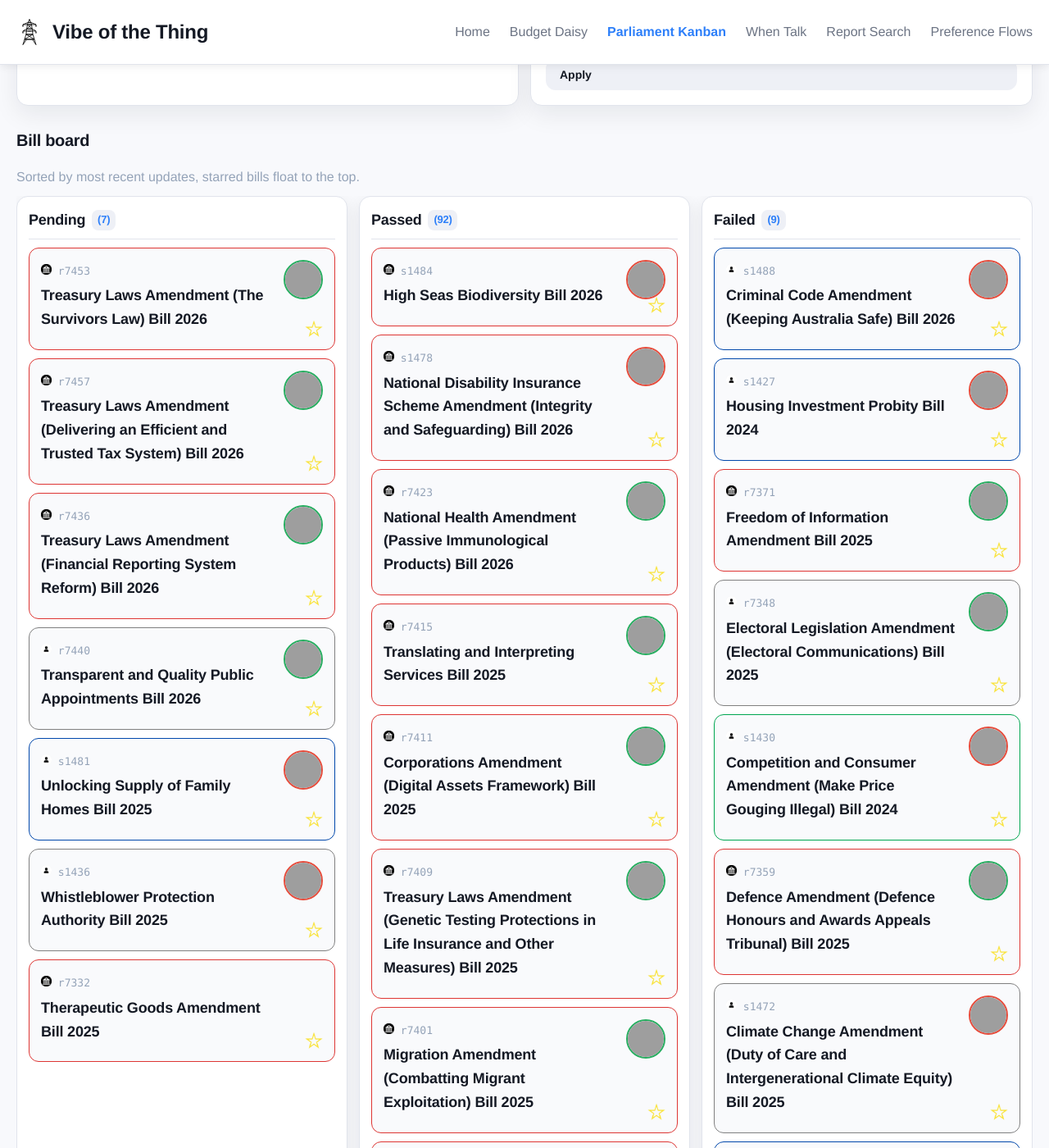
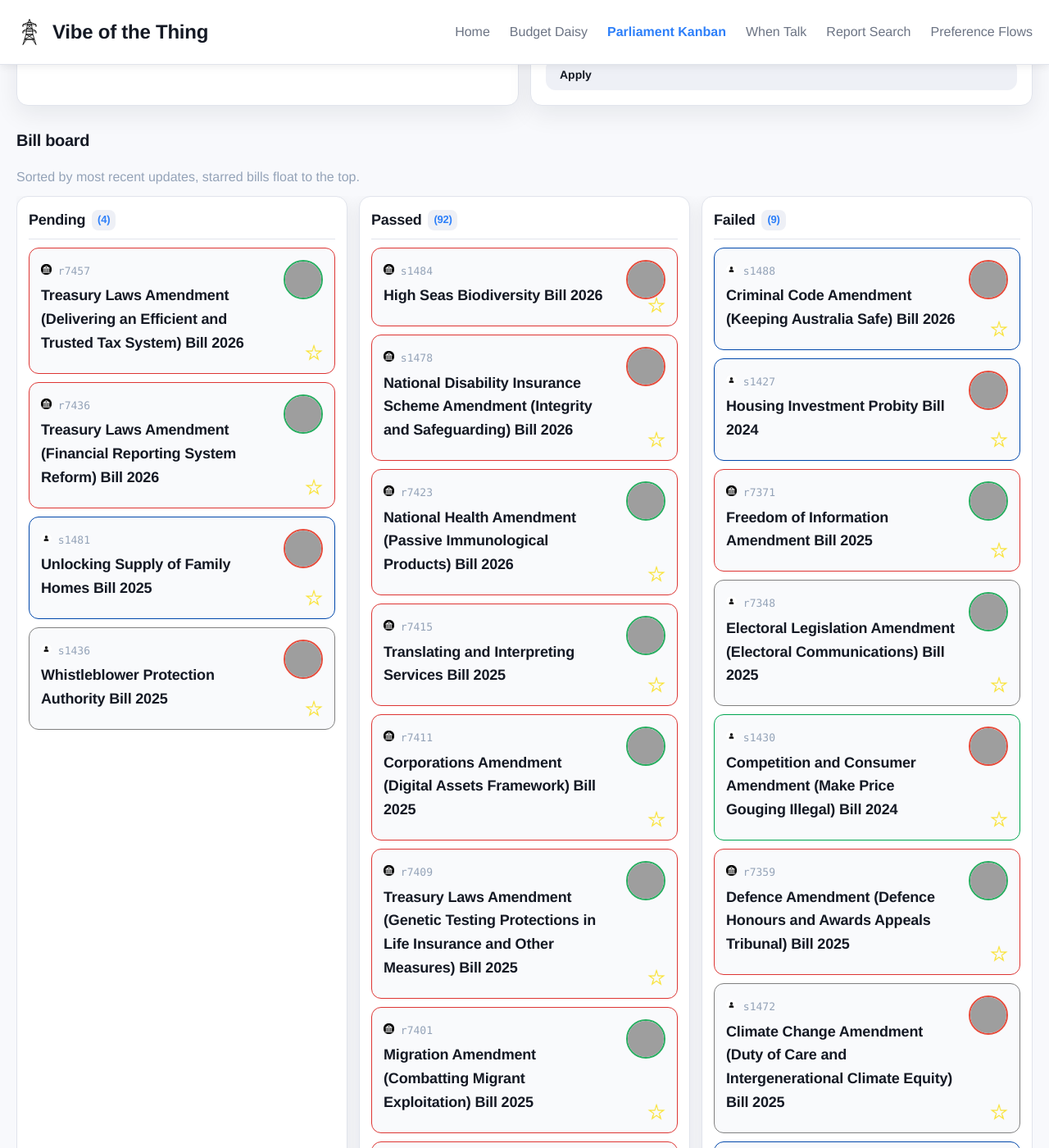
Before and after one commit to Coedice/vibe-of-the-thing, a Jekyll site: the page built from parliament-kanban/index.html, in a window 1280 px wide and 1400 px high, scrolled down 595 px. Shown: the whole window at 82% size. Built offline with Jekyll 4.4.1, drawn with Linux system fonts in a browser that asks for light colours; part of the change alters nothing that is shown; grey boxes are pictures that could not be loaded.

Commit message:
Update bill data

```diff
--- a/_data/bills.yml
+++ b/_data/bills.yml
@@ -1,18 +1,4 @@
 pending:
-- bill_id: r7332
-  title: Therapeutic Goods Amendment Bill 2025
-  status: Before Reps
-  type: Government
-  portfolio: Prime Minister
-  originating_house: House of Representatives
-  summary: Amends the Therapeutic Goods Act 1989 to make a minor technical amendment.
-  introducer_name: null
-  introducer_party: Labor
-  introducer_id: null
-  introducer_division: null
-  pdf_url: https://parlinfo.aph.gov.au/parlInfo/download/legislation/bills/r7332_first-reps/toc_pdf/25027b01.pdf;fileType=application%2Fpdf
-  last_updated: 2025-07-22
-  second_reading_hansard_url: null
 - bill_id: r7436
   title: Treasury Laws Amendment (Financial Reporting System Reform) Bill 2026
   status: Before Senate
@@ -32,42 +18,6 @@ pending:
   pdf_url: https://parlinfo.aph.gov.au/parlInfo/download/legislation/bills/r7436_first-reps/toc_pdf/26012b01.pdf;fileType=application%2Fpdf
   last_updated: 2026-03-11
   second_reading_hansard_url: https://parlinfo.aph.gov.au/parlInfo/search/display/display.w3p;query=Id%3A%22chamber%2Fhansardr%2F29139%2F0015%22
-- bill_id: r7440
-  title: Transparent and Quality Public Appointments Bill 2026
-  status: Before Reps
-  type: Private
-  portfolio: null
-  originating_house: House of Representatives
-  summary: Establishes a framework for making public appointments, including the establishment
-    of Independent Selection Panels and the Office of the Public Appointments Commissioner.
-    Also establishes the Parliamentary Joint Committee on Appointments.
-  introducer_name: Sophie Scamps
-  introducer_party: Independent
-  introducer_id: '10989'
-  introducer_division: Mackellar
-  pdf_url: https://parlinfo.aph.gov.au/parlInfo/download/legislation/bills/r7440_first-reps/toc_pdf/26020b01.pdf;fileType=application%2Fpdf
-  last_updated: 2026-03-02
-  second_reading_hansard_url: https://parlinfo.aph.gov.au/parlInfo/search/display/display.w3p;query=Id%3A%22chamber%2Fhansardr%2F29140%2F0041%22
-- bill_id: r7453
-  title: Treasury Laws Amendment (The Survivors Law) Bill 2026
-  status: Before Reps
-  type: Government
-  portfolio: Treasury
-  originating_house: House of Representatives
-  summary: "Amends the: Taxation Administration Act 1953 and 3 other Acts to establish\
-    \ a framework to enable victims and survivors of specified child abuse offences\
-    \ to obtain visibility of, and access to, certain amounts held in a perpetrator\u2019\
-    s superannuation for the purpose of satisfying unpaid compensation orders arising\
-    \ from criminal or civil proceedings; and Bankruptcy Act 1966 to ensure that compensation\
-    \ debts owed to victims and survivors are not extinguished by a perpetrator\u2019\
-    s bankruptcy."
-  introducer_name: Daniel Mulino
-  introducer_party: Labor
-  introducer_id: '10925'
-  introducer_division: Fraser
-  pdf_url: https://parlinfo.aph.gov.au/parlInfo/download/legislation/bills/r7453_first-reps/toc_pdf/26033b01.pdf;fileType=application%2Fpdf
-  last_updated: 2026-05-13
-  second_reading_hansard_url: https://parlinfo.aph.gov.au/parlInfo/search/display/display.w3p;query=Id%3A%22chamber%2Fhansardr%2F29149%2F0026%22
 - bill_id: r7457
   title: Treasury Laws Amendment (Delivering an Efficient and Trusted Tax System)
     Bill 2026
```
